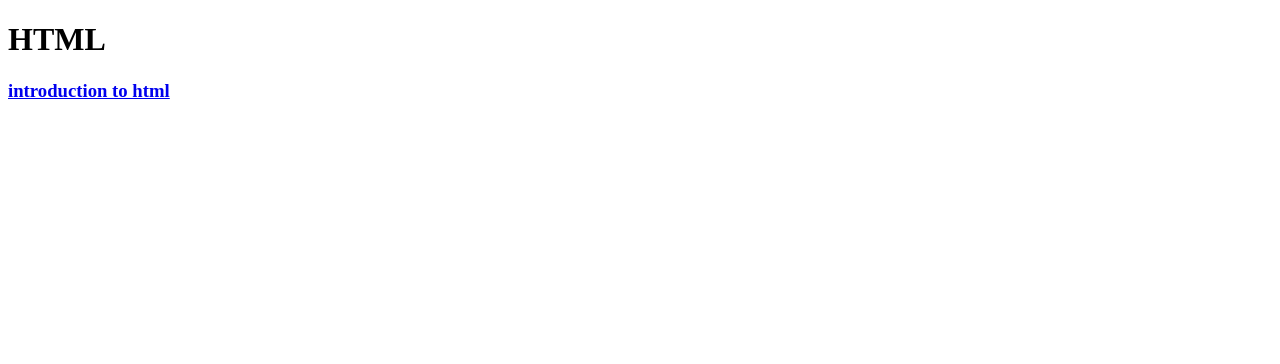
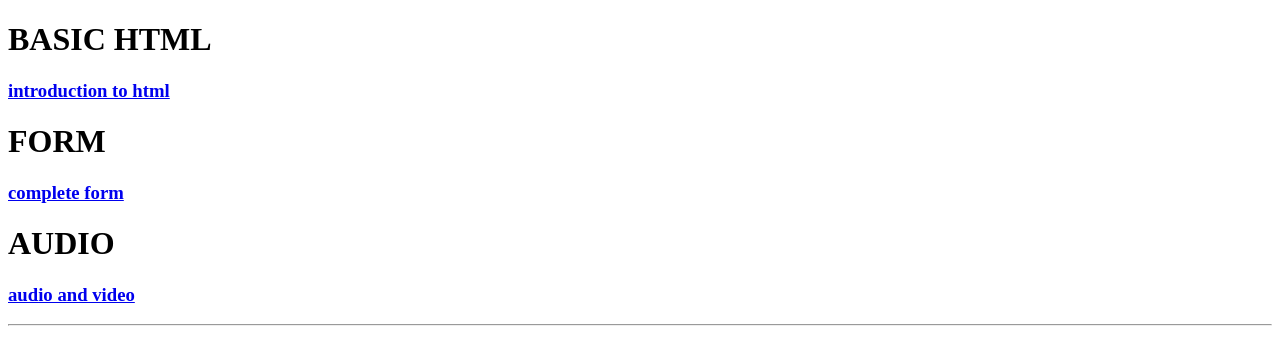
Before and after one commit to subhashchinthala/EXPLOREMERN, a plain HTML site: page HTML/index.html in a window 1280 px wide. Drawn offline with Linux system fonts and the light colour scheme.

Commit message:
modified:   HTML/index.html 	new file:   HTML/index3.html

```diff
--- a/HTML/index.html
+++ b/HTML/index.html
@@ -6,7 +6,12 @@
     <title>Document</title>
 </head>
 <body>
-    <h1>HTML</h1>
+    <h1>BASIC HTML</h1>
     <h3><a href="index1.html" >introduction to html</a></h3>
+    <h1>FORM </h1>
+    <h3><a href="index2.html" >complete form</a></h3>
+    <h1>AUDIO  </h1>
+    <h3><a href="index3.html" >audio and video</a></h3>
+    <hr/>
 </body>
 </html>
```
Also changed, not shown: HTML/index3.html (added, +23 -0 lines).
